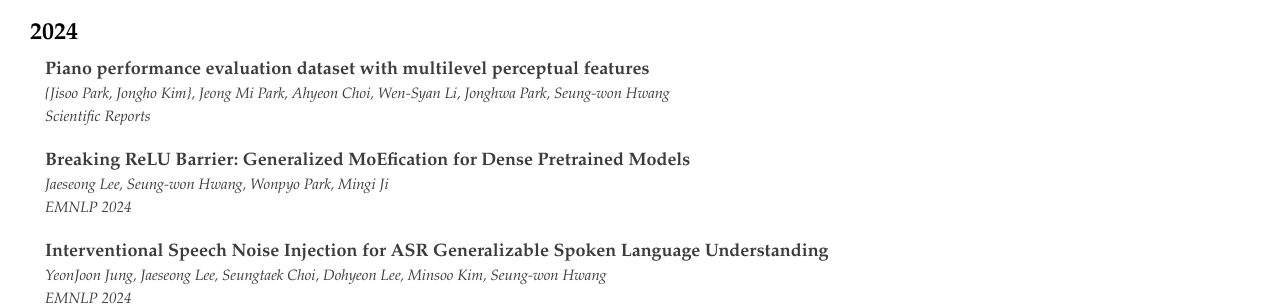
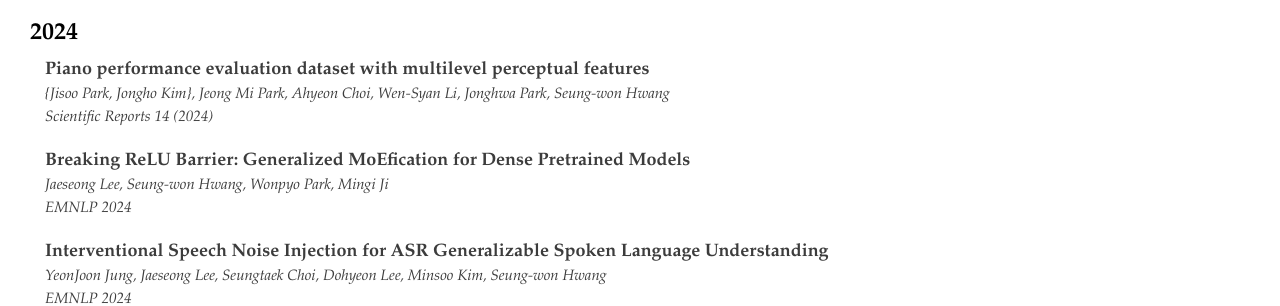
Before and after one commit to ldilab/ldilab.github.io, a Jekyll site: the page built from publications.html, in a window 1280 px wide and 900 px high. Shown: the part 246-552 px from the top of the window. Built offline with Jekyll 4.4.1, drawn with Linux system fonts in a browser that asks for light colours.

Commit message:
add scientific reports

```diff
--- a/_data/publications.yml
+++ b/_data/publications.yml
@@ -2,7 +2,7 @@
   papers:
   - title: 'Piano performance evaluation dataset with multilevel perceptual features'
     authors: '{Jisoo Park, Jongho Kim}, Jeong Mi Park, Ahyeon Choi, Wen-Syan Li, Jonghwa Park, Seung-won Hwang'
-    venue: Scientific Reports
+    venue: Scientific Reports 14 (2024)
   - title: 'Breaking ReLU Barrier: Generalized MoEfication for Dense Pretrained Models'
     authors: 'Jaeseong Lee, Seung-won Hwang, Wonpyo Park, Mingi Ji'
     venue: EMNLP 2024
```
